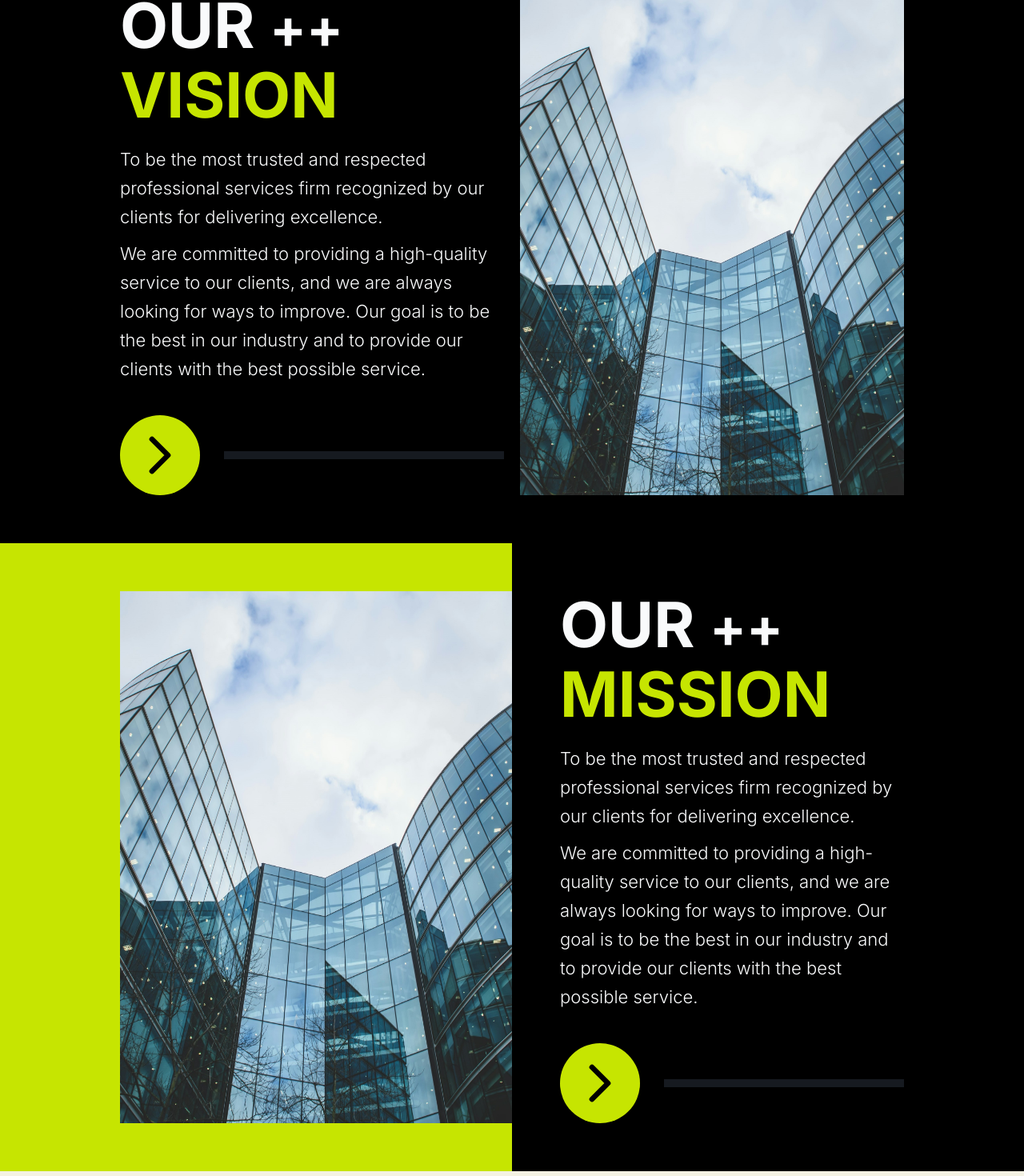
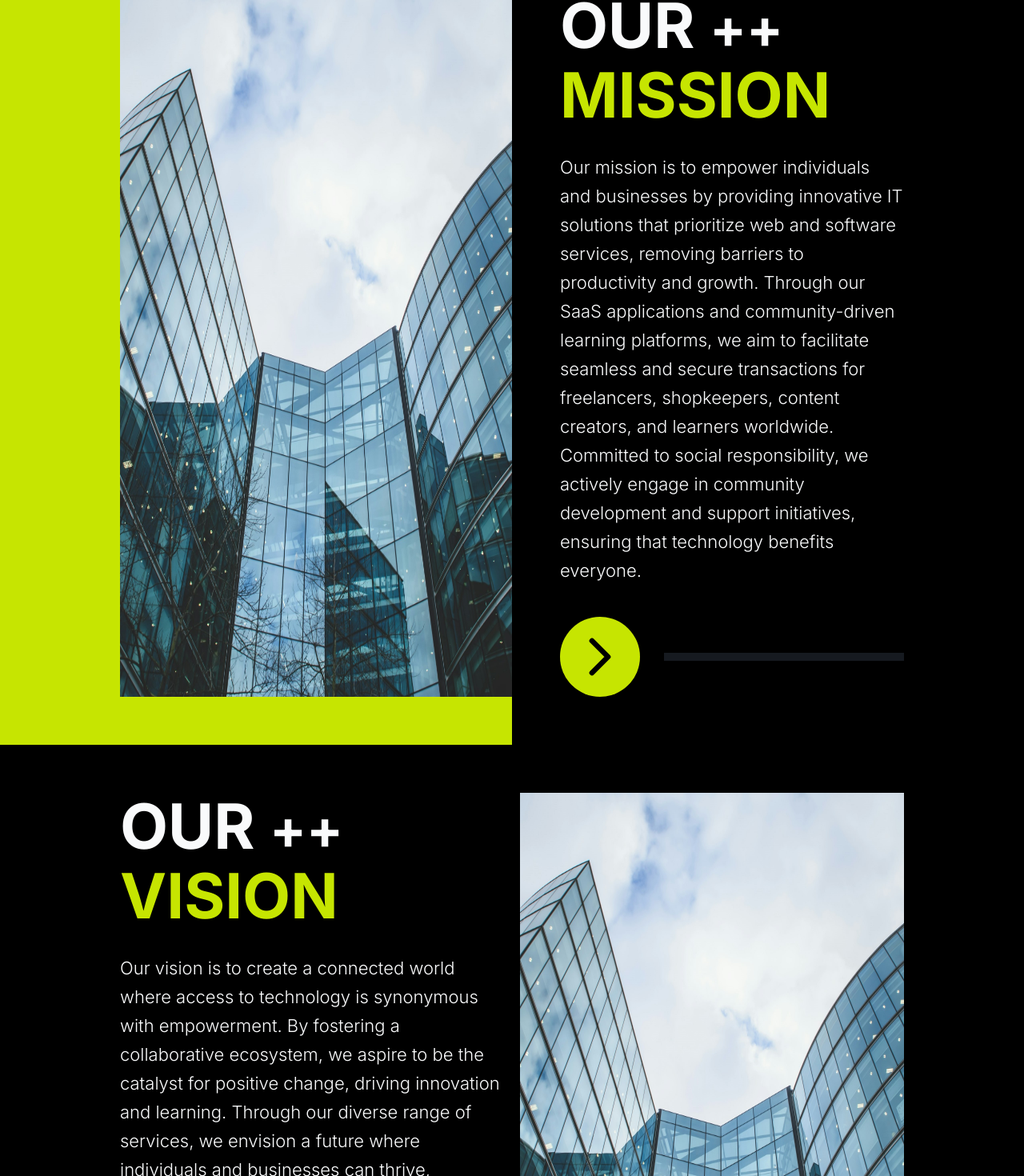
Before and after one commit to ataur39n-sharif/trelyt, a Next.js app: page / in a window 1280 px wide. Shown: the part 927-2397 px from the top of the page at 80% size. Built offline with nearby package versions, Linux system fonts and the light colour scheme; a web font is replaced by a local one.

Commit message:
content update for - mission & vision & contact us

```diff
--- a/src/app/page.tsx
+++ b/src/app/page.tsx
@@ -20,8 +20,8 @@ export default function Home() {
   return (
     <main className="">
         <HeroSection />
+        <OurMission />
         <OurVision />
-        <OurMission />
         <OurTeams />
         <ContactUs />
         {/* <Faq /> */}
--- a/src/components/ContactUs.tsx
+++ b/src/components/ContactUs.tsx
@@ -26,7 +26,7 @@ const ContactUs = () => {
                 <div className='py-[40px]'>
                     <div className='flex items-center  py-[10px]'>
                         <IoLocationOutline className='w-[30px] h-[30px] mr-[20px]' />
-                        <p><strong>Location:</strong> 30 N GOULD ST STE R,SHERIDAN,, WY 82801, United States</p>
+                        <p><strong>Location:</strong> 30 N GOULD ST STE R,SHERIDAN, WY 82801, United States</p>
                     </div>
                     <div className='flex items-center  py-[10px]'>
                         <MdOutlinePhone className='w-[30px] h-[30px] mr-[20px]' />
--- a/src/components/OurMission.tsx
+++ b/src/components/OurMission.tsx
@@ -1,4 +1,4 @@
-import { forum, inter, roboto } from "@/ThemeSettings";
+import { inter } from "@/ThemeSettings";
 import Image from "next/image";
 import { LuChevronRight } from "react-icons/lu";
 
@@ -12,10 +12,10 @@ const OurMission = () => {
                 <h2 className="text-[48px] md:text-[58px] lg:text-[68px] xl:text-[78px] leading-[58px] md:leading-[68px] lg:leading-[74px] xl:leading-[84px] uppercase font-[600] w-full md:w-[400px]">Our  <span className="text-[48px] md:text-[68px]">++</span> <span className=" text-primary_color">Mission</span></h2>
                 <p>
                     <span className="block pt-[20px] pb-[10px] text-[17px] md:text-[22px] leading-[27px] md:leading-[36px] font-[300]">
-                        To be the most trusted and respected professional services firm recognized by our clients for delivering excellence.
+                        {/* To be the most trusted and respected professional services firm recognized by our clients for delivering excellence. */}
                     </span>
 
-                    <span className="text-[17px] md:text-[22px] leading-[27px] md:leading-[36px] font-[300]">We are committed to providing a high-quality service to our clients, and we are always looking for ways to improve. Our goal is to be the best in our industry and to provide our clients with the best possible service.</span>
+                    <span className="text-[17px] md:text-[22px] leading-[27px] md:leading-[36px] font-[300]">Our mission is to empower individuals and businesses by providing innovative IT solutions that prioritize web and software services, removing barriers to productivity and growth. Through our SaaS applications and community-driven learning platforms, we aim to facilitate seamless and secure transactions for freelancers, shopkeepers, content creators, and learners worldwide. Committed to social responsibility, we actively engage in community development and support initiatives, ensuring that technology benefits everyone.</span>
 
                 </p>
                 <div className="flex items-center pt-[40px]">
--- a/src/components/OurVision.tsx
+++ b/src/components/OurVision.tsx
@@ -1,4 +1,4 @@
-import { forum, inter, roboto } from "@/ThemeSettings";
+import { inter } from "@/ThemeSettings";
 import Image from "next/image";
 import { LuChevronRight } from "react-icons/lu";
 
@@ -9,14 +9,16 @@ const OurVision = () => {
             <div className="">
                 <h2 className="text-[48px] md:text-[58px] lg:text-[68px] xl:text-[78px] leading-[58px] md:leading-[68px] lg:leading-[74px] xl:leading-[84px] uppercase font-[600] w-full md:w-[400px]">Our <span className="text-[48px] md:text-[68px]">++</span> <span className=" text-primary_color">Vision</span></h2>
                 <p>
-                    <span className="block pt-[20px] pb-[10px] text-[17px] md:text-[22px] leading-[27px] md:leading-[36px] font-[300]">To be the most trusted and respected professional services firm recognized by our clients for delivering excellence.</span>
+                    <span className="block pt-[20px] pb-[10px] text-[17px] md:text-[22px] leading-[27px] md:leading-[36px] font-[300]">
+                        {/* To be the most trusted and respected professional services firm recognized by our clients for delivering excellence. */}
+                    </span>
 
-                    <span className="text-[17px] md:text-[22px] leading-[27px] md:leading-[36px] font-[300] ">We are committed to providing a high-quality service to our clients, and we are always looking for ways to improve. Our goal is to be the best in our industry and to provide our clients with the best possible service.</span>
+                    <span className="text-[17px] md:text-[22px] leading-[27px] md:leading-[36px] font-[300] ">Our vision is to create a connected world where access to technology is synonymous with empowerment. By fostering a collaborative ecosystem, we aspire to be the catalyst for positive change, driving innovation and learning. Through our diverse range of services, we envision a future where individuals and businesses can thrive, unimpeded by technological limitations. With a focus on inclusivity and social impact, we are dedicated to building a brighter, more equitable future for all.</span>
 
                 </p>
                 <div className="flex items-center pt-[40px]">
                     <button className={`bg-primary_color mr-[30px] text-secondary_color rounded-full p-[10px]`}>
-                        <LuChevronRight className="w-[40px] h-[40px] md:w-[80px] md:h-[80px] "  />
+                        <LuChevronRight className="w-[40px] h-[40px] md:w-[80px] md:h-[80px] " />
                     </button>
                     <div className="w-full h-[6px] md:h-[10px] bg-dark_gray/40 "></div>
                 </div>
```
